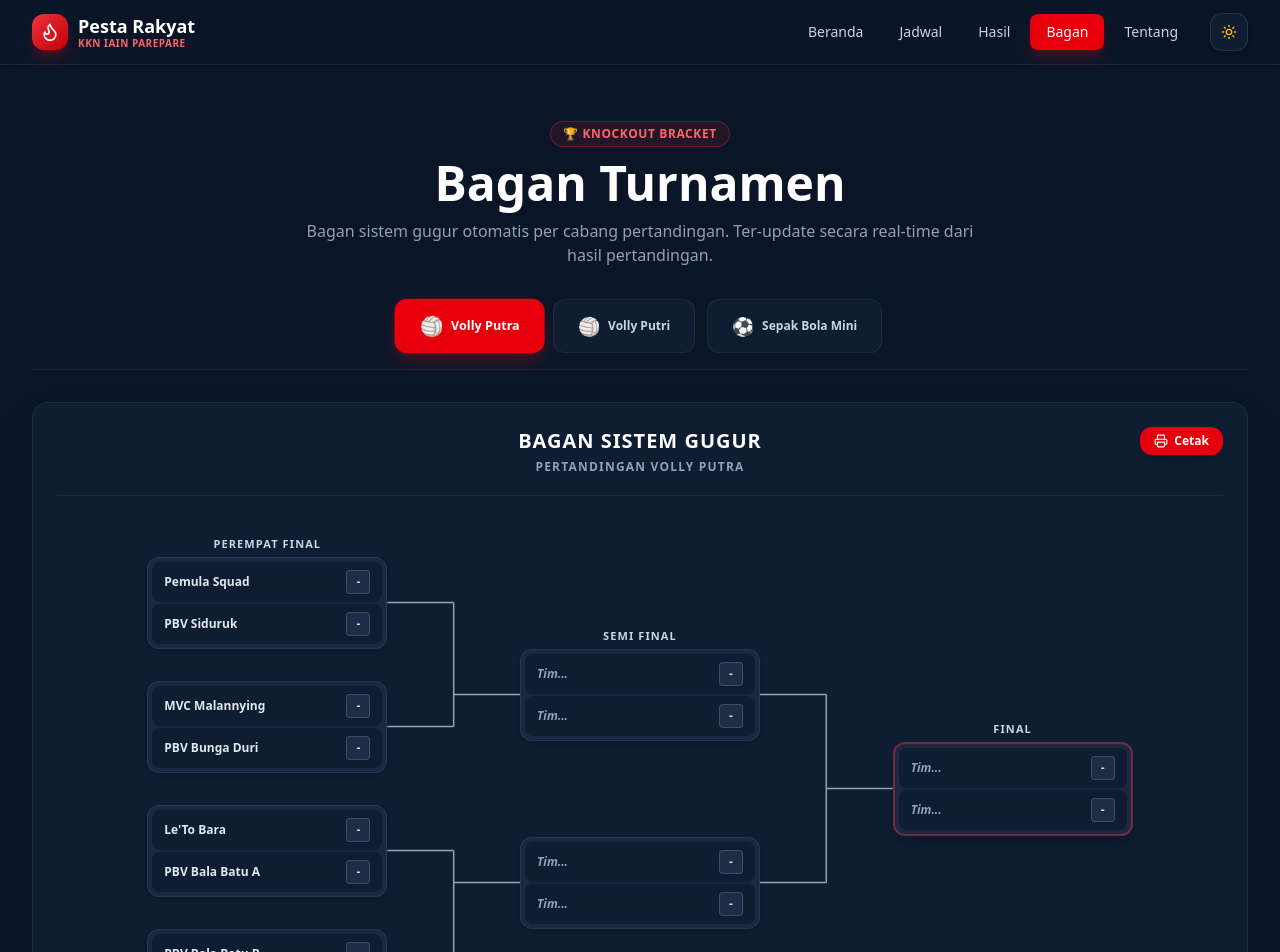
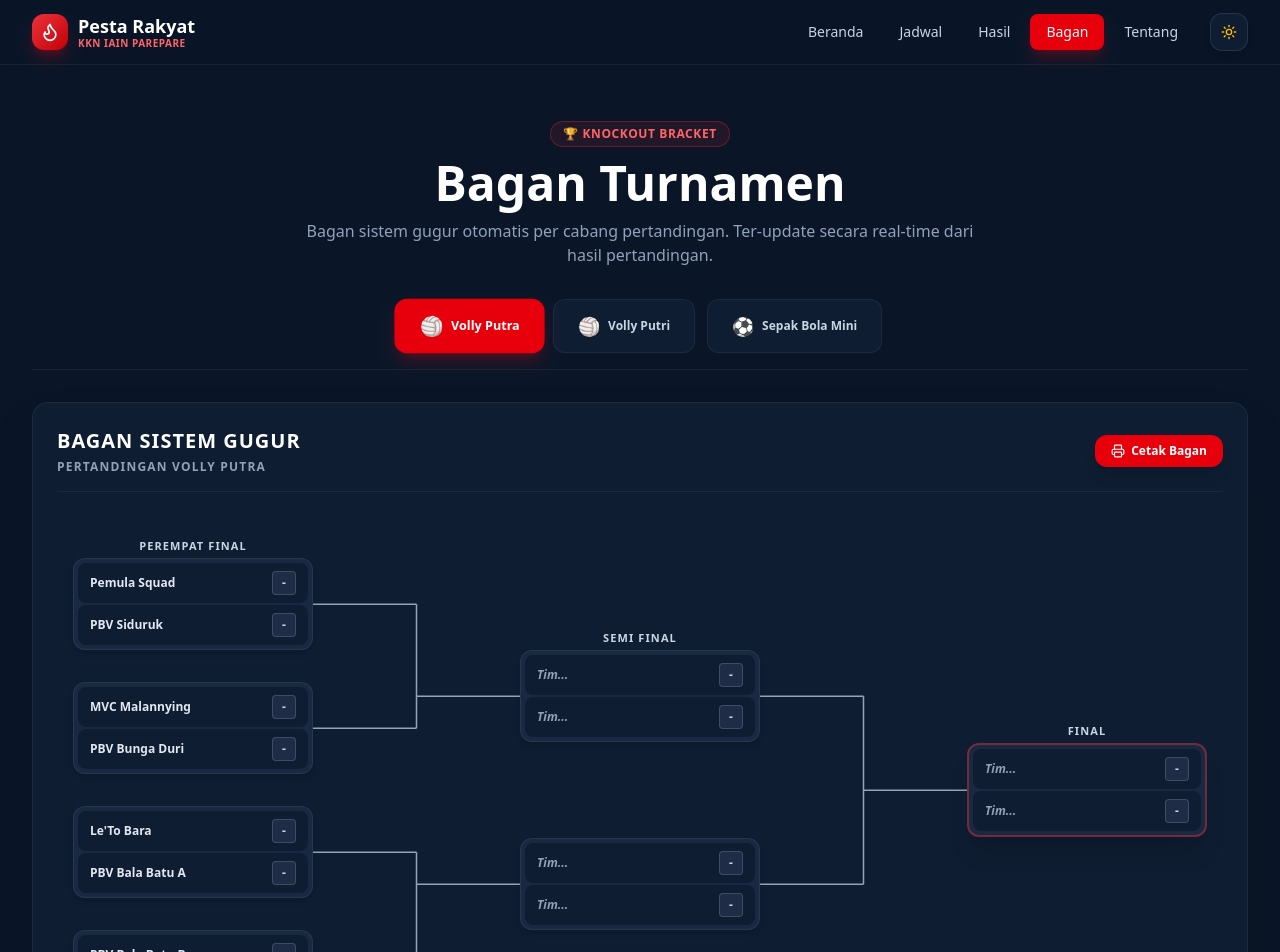
Before and after one commit to Ashif1306/Pestarakyat, a Next.js app: page /bagan in a window 1280 px wide. Shown: the top 952 px of the page. Built offline with nearby package versions, Linux system fonts and the light colour scheme.

Commit message:
Optimize bracket view layout for mobile devices with horizontal scroll and fixed column widths

```diff
--- a/src/components/BracketViewer.tsx
+++ b/src/components/BracketViewer.tsx
@@ -1,7 +1,7 @@
 'use client';
 
 import React, { useEffect, useRef } from 'react';
-import { Printer, Trophy, CheckCircle2 } from 'lucide-react';
+import { Printer, Trophy, MoveHorizontal } from 'lucide-react';
 import { getMatchesBySport, getStandings } from '@/lib/data';
 import type { Team } from '@/types';
 
@@ -42,10 +42,6 @@ export default function BracketViewer({ sportId = 'volly-putra', sportName }: Br
   const finalMatch = matches.find((m) => m.phase === 'knockout' && m.round.toLowerCase().includes('final'));
 
   // QF Pairings (Exact diagram match for Volly)
-  // QF 1: Juara Full A vs Runner Up B
-  // QF 2: Juara Full C vs Runner Up D
-  // QF 3: Juara Full B vs Runner Up C
-  // QF 4: Juara Full D vs Runner Up A
   const qfPairs: [string, string][] = [
     [leaderA, runnerB],
     [leaderC, runnerD],
@@ -150,31 +146,45 @@ export default function BracketViewer({ sportId = 'volly-putra', sportName }: Br
   }, [matches, standings, isMiniFootball]);
 
   return (
-    <div className="bg-[#0f1d32] rounded-2xl border border-white/[0.06] p-6 shadow-2xl space-y-6">
-      {/* Title & Toolbar */}
-      <div className="text-center space-y-1 pb-4 border-b border-white/[0.06] relative">
-        <h2 className="text-xl font-extrabold text-white uppercase tracking-wider">
+    <div className="bg-[#0f1d32] rounded-2xl border border-white/[0.06] p-4 sm:p-6 shadow-2xl space-y-4 sm:space-y-6">
+      {/* Title & Toolbar Header */}
+      <div className="flex flex-col sm:flex-row items-center justify-between gap-3 pb-4 border-b border-white/[0.06] no-print">
+        <div className="text-center sm:text-left space-y-1">
+          <h2 className="text-lg sm:text-xl font-extrabold text-white uppercase tracking-wider">
             BAGAN SISTEM GUGUR
           </h2>
           <p className="text-xs font-semibold text-slate-400 uppercase tracking-widest">
             PERTANDINGAN {sportName.toUpperCase()}
           </p>
+        </div>
 
         <button
           onClick={() => window.print()}
-          className="absolute right-0 top-0 px-3.5 py-1.5 rounded-xl bg-red-600 hover:bg-red-500 text-white text-xs font-bold flex items-center gap-1.5 transition-all shadow-lg no-print"
+          className="px-4 py-2 rounded-xl bg-red-600 hover:bg-red-500 text-white text-xs font-bold flex items-center gap-1.5 transition-all shadow-lg hover:scale-105"
         >
-          <Printer className="w-3.5 h-3.5" /> Cetak
+          <Printer className="w-3.5 h-3.5" /> Cetak Bagan
         </button>
       </div>
 
-      {/* Bracket Area */}
-      <div ref={containerRef} className="relative min-h-[500px] flex items-center justify-around px-2 sm:px-6 py-4">
+      {/* Mobile Scroll Hint Badge */}
+      <div className="flex items-center justify-center gap-2 text-[11px] font-bold text-cyan-400 bg-cyan-500/10 py-1.5 px-3.5 rounded-full border border-cyan-500/20 sm:hidden w-fit mx-auto">
+        <MoveHorizontal className="w-3.5 h-3.5 animate-pulse text-cyan-400" />
+        <span>Geser ke samping untuk melihat seluruh bagan</span>
+      </div>
+
+      {/* Scrollable Bracket Area */}
+      <div className="overflow-x-auto custom-scrollbar pb-4 pt-1">
+        <div
+          ref={containerRef}
+          className={`relative min-h-[520px] flex items-center justify-between gap-8 sm:gap-12 px-4 py-4 ${
+            isMiniFootball ? 'min-w-[480px]' : 'min-w-[720px]'
+          }`}
+        >
           <svg ref={svgRef} className="absolute inset-0 w-full h-full pointer-events-none z-0" />
 
           {/* Round 1: PEREMPAT FINAL (Volly Putra & Putri) */}
           {!isMiniFootball && (
-          <div className="relative z-10 flex flex-col justify-around space-y-8 w-52 sm:w-60">
+            <div className="relative z-10 flex flex-col justify-around space-y-8 w-52 sm:w-60 flex-shrink-0">
               <h3 className="text-[11px] font-extrabold text-slate-300 uppercase tracking-widest text-center mb-1">
                 PEREMPAT FINAL
               </h3>
@@ -197,7 +207,7 @@ export default function BracketViewer({ sportId = 'volly-putra', sportName }: Br
                         winner === pair[0] ? 'bg-emerald-500/20 text-emerald-400 font-extrabold' : 'text-slate-200 bg-[#0f1d32]'
                       }`}
                     >
-                    <span className="text-xs font-semibold truncate max-w-[140px]">{pair[0]}</span>
+                      <span className="text-xs font-semibold truncate max-w-[130px]">{pair[0]}</span>
                       <span className="w-6 h-6 rounded border border-slate-600/80 bg-[#1e2d45] text-slate-300 font-bold text-xs flex items-center justify-center ml-2 flex-shrink-0">
                         {scoreAStr}
                       </span>
@@ -209,7 +219,7 @@ export default function BracketViewer({ sportId = 'volly-putra', sportName }: Br
                         winner === pair[1] ? 'bg-emerald-500/20 text-emerald-400 font-extrabold' : 'text-slate-200 bg-[#0f1d32]'
                       }`}
                     >
-                    <span className="text-xs font-semibold truncate max-w-[140px]">{pair[1]}</span>
+                      <span className="text-xs font-semibold truncate max-w-[130px]">{pair[1]}</span>
                       <span className="w-6 h-6 rounded border border-slate-600/80 bg-[#1e2d45] text-slate-300 font-bold text-xs flex items-center justify-center ml-2 flex-shrink-0">
                         {scoreBStr}
                       </span>
@@ -221,7 +231,7 @@ export default function BracketViewer({ sportId = 'volly-putra', sportName }: Br
           )}
 
           {/* Round 2: SEMI FINAL */}
-        <div className="relative z-10 flex flex-col justify-around space-y-24 w-52 sm:w-60">
+          <div className="relative z-10 flex flex-col justify-around space-y-24 w-52 sm:w-60 flex-shrink-0">
             <h3 className="text-[11px] font-extrabold text-slate-300 uppercase tracking-widest text-center mb-1">
               SEMI FINAL
             </h3>
@@ -244,7 +254,7 @@ export default function BracketViewer({ sportId = 'volly-putra', sportName }: Br
                       winner === pair[0] ? 'bg-emerald-500/20 text-emerald-400 font-extrabold' : 'text-slate-200 bg-[#0f1d32]'
                     }`}
                   >
-                  <span className={`text-xs font-semibold truncate max-w-[140px] ${pair[0] === 'Tim...' ? 'italic text-slate-400' : ''}`}>
+                    <span className={`text-xs font-semibold truncate max-w-[130px] ${pair[0] === 'Tim...' ? 'italic text-slate-400' : ''}`}>
                       {pair[0]}
                     </span>
                     <span className="w-6 h-6 rounded border border-slate-600/80 bg-[#1e2d45] text-slate-300 font-bold text-xs flex items-center justify-center ml-2 flex-shrink-0">
@@ -258,7 +268,7 @@ export default function BracketViewer({ sportId = 'volly-putra', sportName }: Br
                       winner === pair[1] ? 'bg-emerald-500/20 text-emerald-400 font-extrabold' : 'text-slate-200 bg-[#0f1d32]'
                     }`}
                   >
-                  <span className={`text-xs font-semibold truncate max-w-[140px] ${pair[1] === 'Tim...' ? 'italic text-slate-400' : ''}`}>
+                    <span className={`text-xs font-semibold truncate max-w-[130px] ${pair[1] === 'Tim...' ? 'italic text-slate-400' : ''}`}>
                       {pair[1]}
                     </span>
                     <span className="w-6 h-6 rounded border border-slate-600/80 bg-[#1e2d45] text-slate-300 font-bold text-xs flex items-center justify-center ml-2 flex-shrink-0">
@@ -271,7 +281,7 @@ export default function BracketViewer({ sportId = 'volly-putra', sportName }: Br
           </div>
 
           {/* Round 3: FINAL */}
-        <div className="relative z-10 flex flex-col justify-center space-y-4 w-52 sm:w-60">
+          <div className="relative z-10 flex flex-col justify-center space-y-4 w-52 sm:w-60 flex-shrink-0">
             <h3 className="text-[11px] font-extrabold text-slate-300 uppercase tracking-widest text-center mb-1">
               FINAL
             </h3>
@@ -286,7 +296,7 @@ export default function BracketViewer({ sportId = 'volly-putra', sportName }: Br
                   tournamentWinner === finalPair[0] ? 'bg-emerald-500/20 text-emerald-400 font-extrabold' : 'text-slate-200 bg-[#0f1d32]'
                 }`}
               >
-              <span className={`text-xs font-semibold truncate max-w-[140px] ${finalPair[0] === 'Tim...' ? 'italic text-slate-400' : ''}`}>
+                <span className={`text-xs font-semibold truncate max-w-[130px] ${finalPair[0] === 'Tim...' ? 'italic text-slate-400' : ''}`}>
                   {finalPair[0]}
                 </span>
                 <span className="w-6 h-6 rounded border border-slate-600/80 bg-[#1e2d45] text-slate-300 font-bold text-xs flex items-center justify-center ml-2 flex-shrink-0">
@@ -300,7 +310,7 @@ export default function BracketViewer({ sportId = 'volly-putra', sportName }: Br
                   tournamentWinner === finalPair[1] ? 'bg-emerald-500/20 text-emerald-400 font-extrabold' : 'text-slate-200 bg-[#0f1d32]'
                 }`}
               >
-              <span className={`text-xs font-semibold truncate max-w-[140px] ${finalPair[1] === 'Tim...' ? 'italic text-slate-400' : ''}`}>
+                <span className={`text-xs font-semibold truncate max-w-[130px] ${finalPair[1] === 'Tim...' ? 'italic text-slate-400' : ''}`}>
                   {finalPair[1]}
                 </span>
                 <span className="w-6 h-6 rounded border border-slate-600/80 bg-[#1e2d45] text-slate-300 font-bold text-xs flex items-center justify-center ml-2 flex-shrink-0">
@@ -321,5 +331,6 @@ export default function BracketViewer({ sportId = 'volly-putra', sportName }: Br
           </div>
         </div>
       </div>
+    </div>
   );
 }
```
Lines whose indentation alone changed are shown as unchanged.
